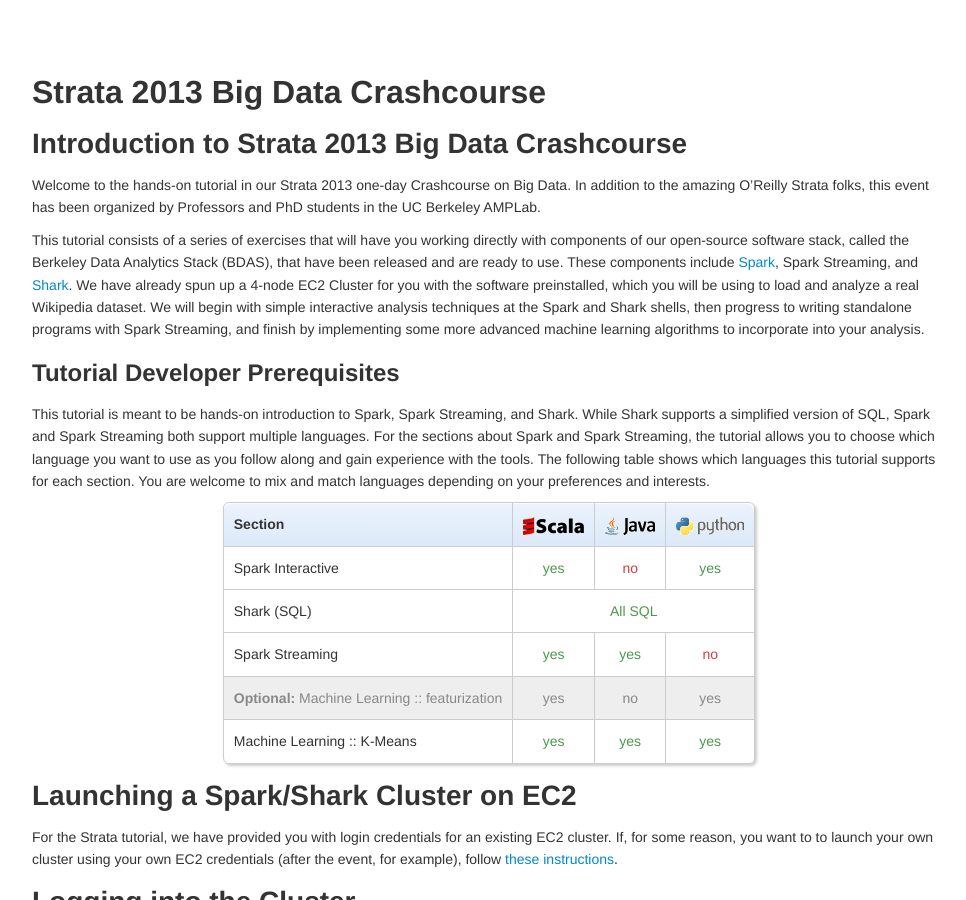
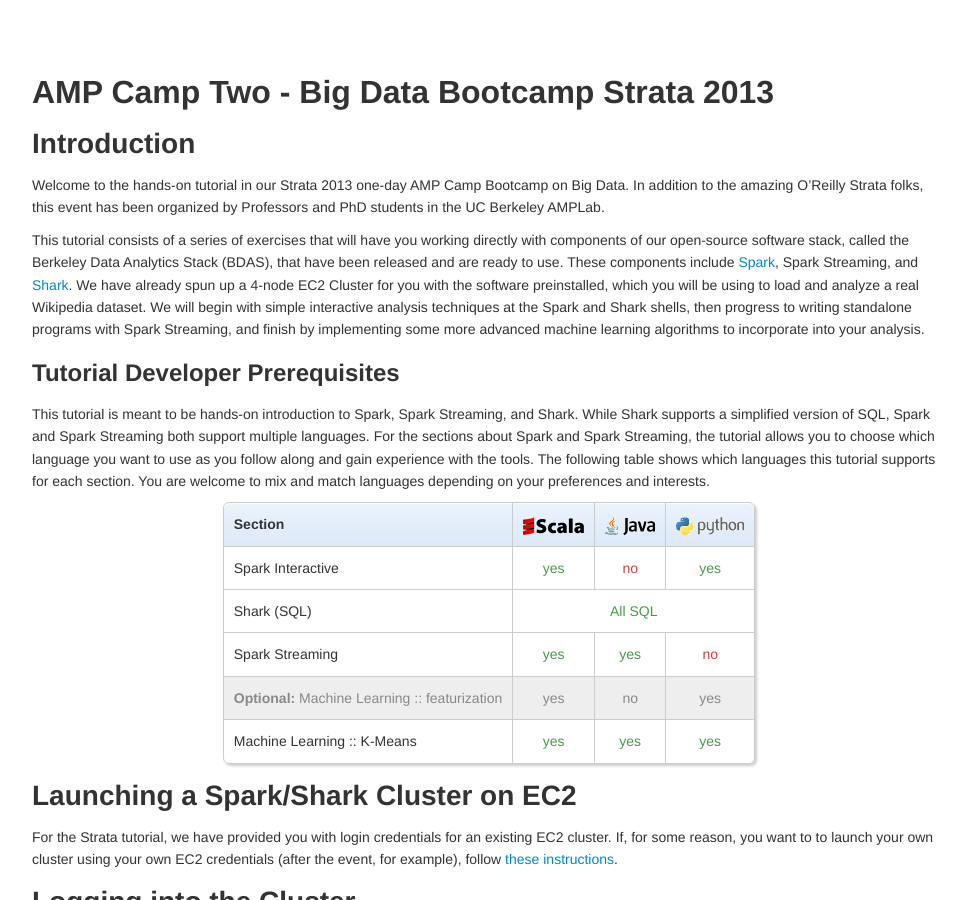
Before and after one commit to databricks/spark-training, a Jekyll site: the page built from strata_2013/index.md, in a window 1280 px wide and 900 px high. Shown: the whole window, without its empty margins (151-1117 px from the left). Built offline with Jekyll 4.4.1, drawn with Linux system fonts in a browser that asks for light colours; some of the changed text lies outside the part shown.

Commit message:
Minor tweaks to tutorial content for asthetics.

```diff
--- a/strata_2013/index.md
+++ b/strata_2013/index.md
@@ -1,10 +1,10 @@
 ---
 layout: global
-title: Strata 2013 Big Data Crashcourse
+title: AMP Camp Two - Big Data Bootcamp Strata 2013
 ---
-# Introduction to Strata 2013 Big Data Crashcourse
-
-Welcome to the hands-on tutorial in our Strata 2013 one-day Crashcourse on Big Data.
+# Introduction
+
+Welcome to the hands-on tutorial in our Strata 2013 one-day AMP Camp Bootcamp on Big Data.
 In addition to the amazing O'Reilly Strata folks, this event has been organized by Professors and PhD students in the UC Berkeley AMPLab.
 
 This tutorial consists of a series of exercises that will have you working directly with components of our open-source software stack, called the Berkeley Data Analytics Stack (BDAS), that have been released and are ready to use.
```
Also changed, not shown: other parts of strata_2013/index.md (+2 -2 lines).
